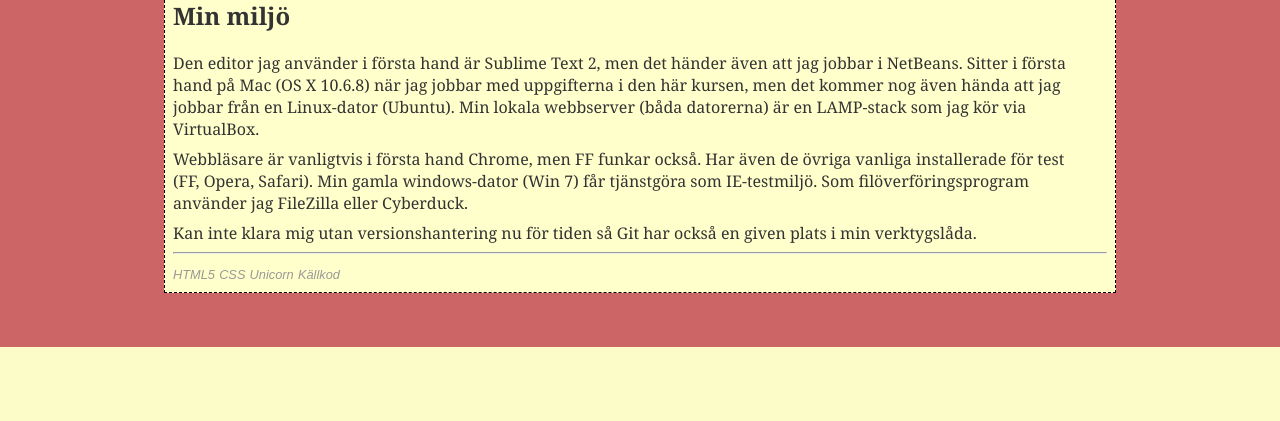
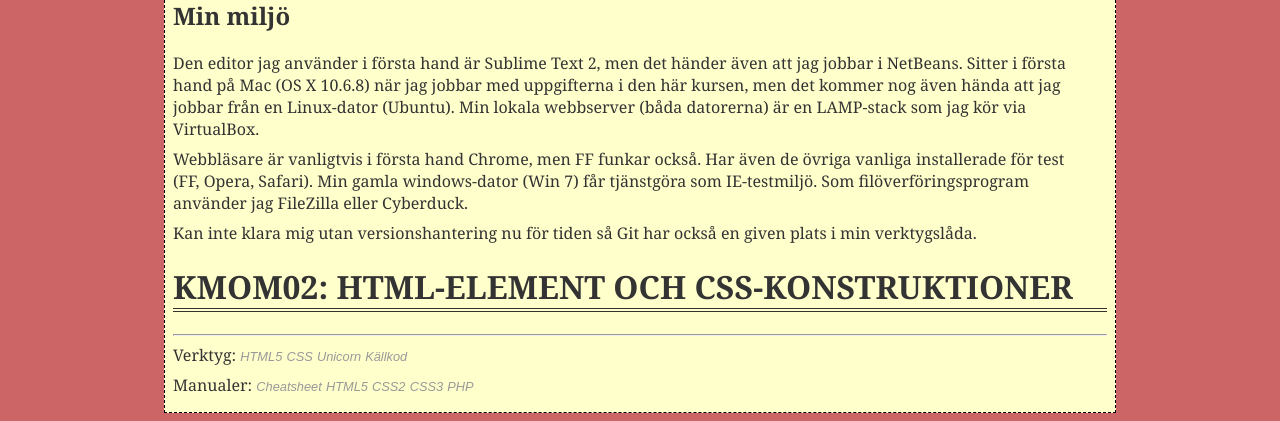
Before and after one commit to jnnrdn/me, a PHP site: page /report.php in a window 1280 px wide. Shown: the part 453-874 px from the top of the page. Before the commit the page ends 800 px from the top, so only its background shows below. Run offline with PHP 8.4, Linux system fonts and the light colour scheme.

Commit message:
Added links and header Added new links to manuals in footer. Added header for new task

```diff
--- a/kmom2/incl/footer.php
+++ b/kmom2/incl/footer.php
@@ -1,8 +1,20 @@
- <div id="footer">
-    <a href="http://validator.w3.org/check/referer">HTML5</a>
-    <a href="http://jigsaw.w3.org/css-validator/check/referer">CSS</a>
-    <a href="http://validator.w3.org/unicorn/check?ucn_uri=referer&amp;ucn_task=conformance">Unicorn</a>
-    <a href="source.php">Källkod</a>
+  <div id="footer">
+    <footer id="bottom">
+
+      <p>Verktyg:
+        <a href="http://validator.w3.org/check/referer">HTML5</a>
+        <a href="http://jigsaw.w3.org/css-validator/check/referer">CSS</a>
+        <a href="http://validator.w3.org/unicorn/check?ucn_uri=referer&amp;ucn_task=conformance">Unicorn</a>
+        <a href="source.php">Källkod</a>
+      </p>
+      <p>Manualer:
+        <a href="http://www.w3.org/2009/cheatsheet/">Cheatsheet</a>
+        <a href="http://dev.w3.org/html5/spec/spec.html">HTML5</a>
+        <a href="http://www.w3.org/TR/CSS2/">CSS2</a>
+        <a href="http://www.w3.org/Style/CSS/current-work#CSS3">CSS3</a>
+        <a href="http://php.net/manual/en/index.php">PHP</a>
+      </p>
+    </footer>
   </div>
 </body>
 </html>
--- a/kmom2/report.php
+++ b/kmom2/report.php
@@ -27,6 +27,9 @@
     (FF, Opera, Safari). Min gamla windows-dator (Win 7) får tjänstgöra som IE-testmiljö. Som filöverföringsprogram använder jag
     FileZilla eller Cyberduck. </p>
   <p>Kan inte klara mig utan versionshantering nu för tiden så Git har också en given plats i min verktygslåda.</p>
+
+  <h1>Kmom02: HTML-element och CSS-konstruktioner</h1>
+
   <hr>
 
 <?php include("incl/footer.php"); ?>
```
